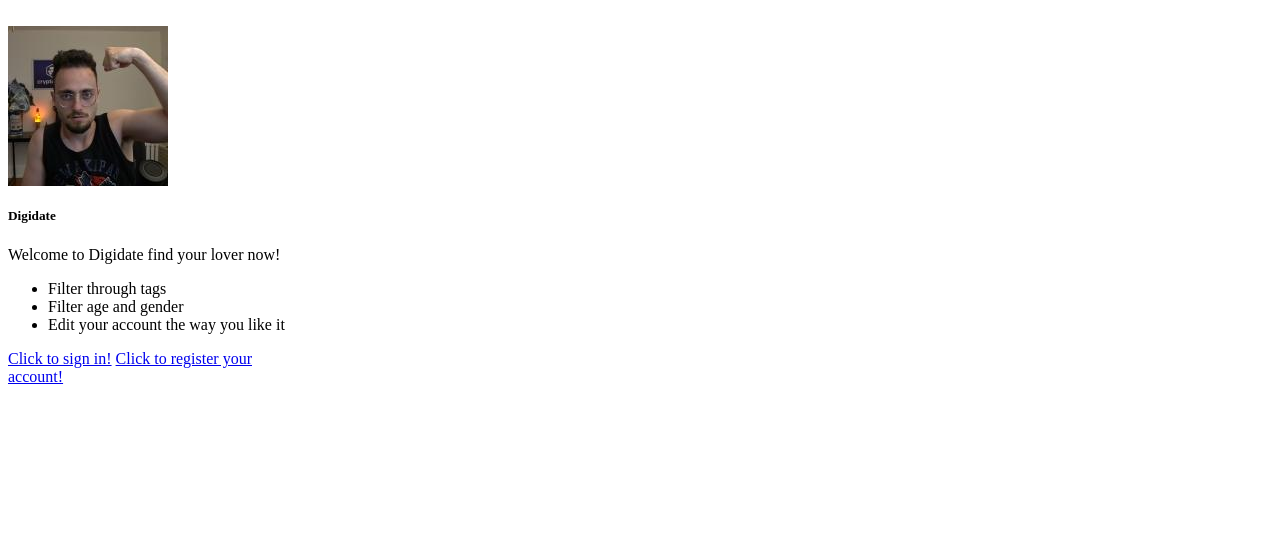
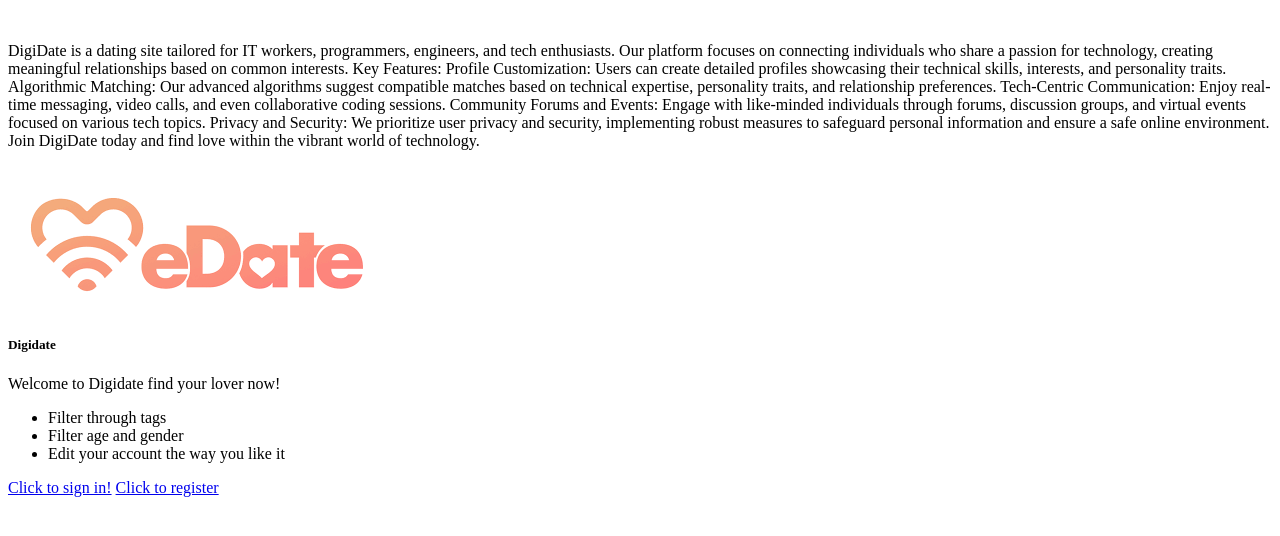
Before and after one commit to NotExenis/Digidate-2024, a PHP site: page /includes/homepage.inc.php in a window 1280 px wide. Shown: the top 536 px of the page. Run offline with PHP 8.4, Linux system fonts and the light colour scheme; tables that the repository leaves empty or names only in its code hold one stand-in row (values such as "Sample post").

Commit message:
registratie

```diff
--- a/includes/add_tag.inc.php
+++ b/includes/add_tag.inc.php
@@ -10,10 +10,12 @@
         </div>
         <div class="col-sm">
             <form method="POST" action="php/add_tag.php">
+                <br>
                 <div class="form-group">
                     <label for="exampleInputEmail1">Add a tag</label>
                     <input type="text" class="form-control" name="tag" placeholder="Tag name" required>
                 </div>
+                <br>
                 <div class="form-group">
                     <label for="exampleInputEmail1">Add a color</label>
                     <input type="color" name="colorpick">
--- a/includes/homepage.inc.php
+++ b/includes/homepage.inc.php
@@ -1,11 +1,27 @@
 <div class="container">
     <div class="row">
         <div class="col-sm">
+            <br>
+            <p>DigiDate is a dating site tailored for IT workers, programmers, engineers, and tech enthusiasts. Our platform focuses on connecting individuals who share a passion for technology, creating meaningful relationships based on common interests.
+
+                Key Features:
+
+                Profile Customization: Users can create detailed profiles showcasing their technical skills, interests, and personality traits.
+
+                Algorithmic Matching: Our advanced algorithms suggest compatible matches based on technical expertise, personality traits, and relationship preferences.
+
+                Tech-Centric Communication: Enjoy real-time messaging, video calls, and even collaborative coding sessions.
+
+                Community Forums and Events: Engage with like-minded individuals through forums, discussion groups, and virtual events focused on various tech topics.
+
+                Privacy and Security: We prioritize user privacy and security, implementing robust measures to safeguard personal information and ensure a safe online environment.
+
+                Join DigiDate today and find love within the vibrant world of technology.</p>
         </div>
         <div class="col-sm">
             <br>
             <div class="card" style="width: 18rem;">
-                <img class="card-img-top" src="photos/33945736.5f6fc770.160x160o.b46650643ee9.jpeg" alt="Levi">
+                <img class="card-img-top" src="./photos/edate.png" alt="edate">
                 <div class="card-body">
                     <h5 class="card-title">Digidate</h5>
                     <p class="card-text">Welcome to Digidate find your lover now!</p>
@@ -17,7 +33,7 @@
                 </ul>
                 <div class="card-body">
                     <a href="index.php?page=login" class="card-link">Click to sign in!</a>
-                    <a href="index.php?page=register" class="card-link">Click to register your account!</a>
+                    <a href="index.php?page=register" class="card-link">Click to register</a>
                 </div>
             </div>
         </div>
--- a/includes/login.inc.php
+++ b/includes/login.inc.php
@@ -17,7 +17,7 @@
                 </div>
                 <div class="form-group">
                     <label for="exampleInputPassword1">Password</label>
-                    <input type="password" class="form-control" name="password" placeholder="Password" required>
+                        <input type="password" class="form-control" id="password" name="password" required>
                     <input type="checkbox" id="check">Show Password
                 </div>
                 <br>
--- a/includes/register.inc.php
+++ b/includes/register.inc.php
@@ -43,13 +43,13 @@
                     </div>
 
                     <div class="mb-3">
-                        <label for="lastname" class="form-label">Last name</label>
+                        <label for="lastname" class="form-label">Last name *</label>
                         <input type="text" class="form-control" id="lastname" name="lastname">
                     </div>
 
                     <div class="mb-3">
                         <label for="email" class="form-label">Phone number *</label>
-                        <input type="tel" class="form-control" name="phone" required>
+                        <input type="number" class="form-control" name="phone" required>
                     </div>
 
                     <div class="mb-3">
@@ -59,7 +59,7 @@
 
                     <div class="mb-3">
                         <label for="password" class="form-label">Password *</label>
-                        <input type="password" class="form-control" id="password" name="password" required>
+                        <input type="password" class="form-control" id="password" title="Password must contain at least 15 characters, including at least one digit, one lowercase letter, one uppercase letter, and one special character." pattern="^(?=.*\d)(?=.*[a-z])(?=.*[A-Z])(?=.*[!@#$%^&*()-_=+{};:,<.>]).{15,}$" name="password" required>
                         <input type="checkbox" id="check">Show Password
                     </div>
 
--- a/php/add_tag.php
+++ b/php/add_tag.php
@@ -1,4 +1,5 @@
 <?php
+session_start();
 require '../private/conn.php';
 
 $tag = $_POST['tag'];
@@ -18,6 +19,7 @@
         ':tag' => $tag,
         ':color' => $color
     ));
+    header('Location:../index.php?page=tags');
 } else {
     $_SESSION['notification'] = "Tag you have chosen already exists.";
     header('Location:../index.php?page=add_tag');
@@ -25,5 +27,3 @@
 
 
 ?>
-
-JP WAS HERE.
```
Also changed, not shown: php/login.php (+9 -16 lines), php/register.php (+4 -6 lines), includes/tags.inc.php (added), photos/33945736.5f6fc770.160x160o.b46650643ee9.jpeg (deleted), photos/edate.png (added).
